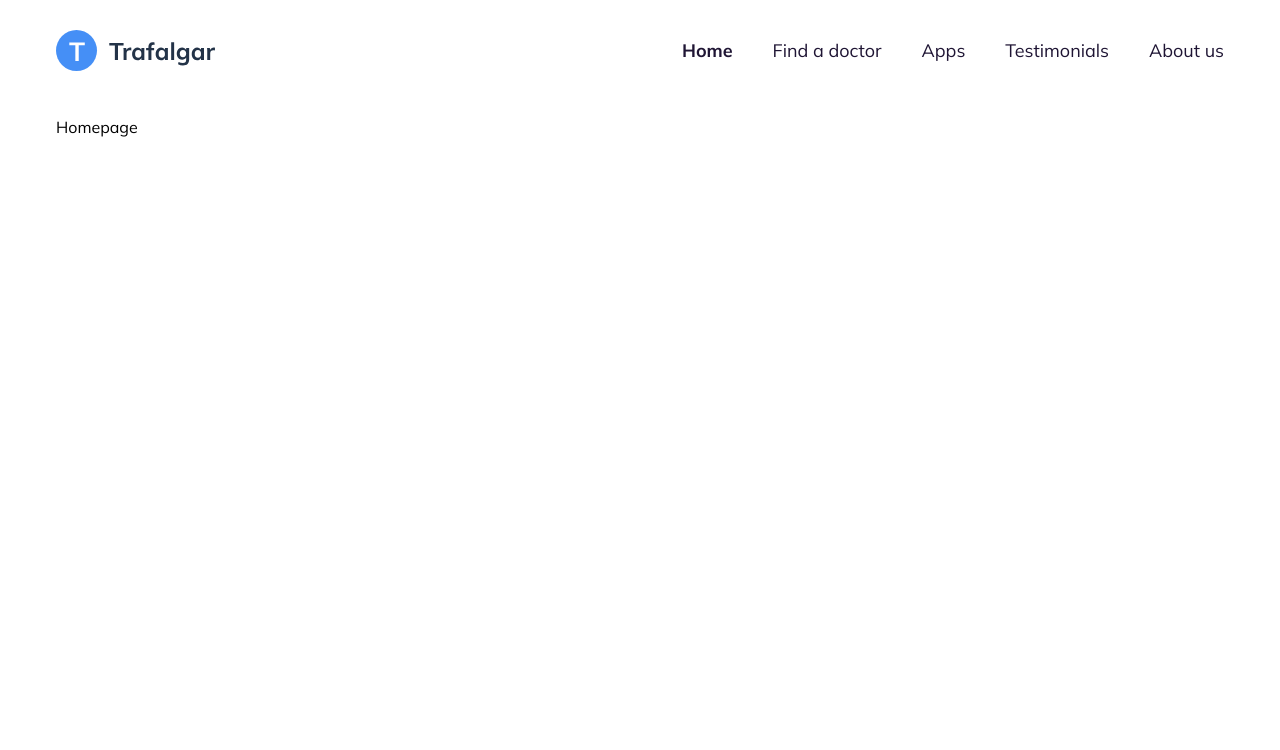
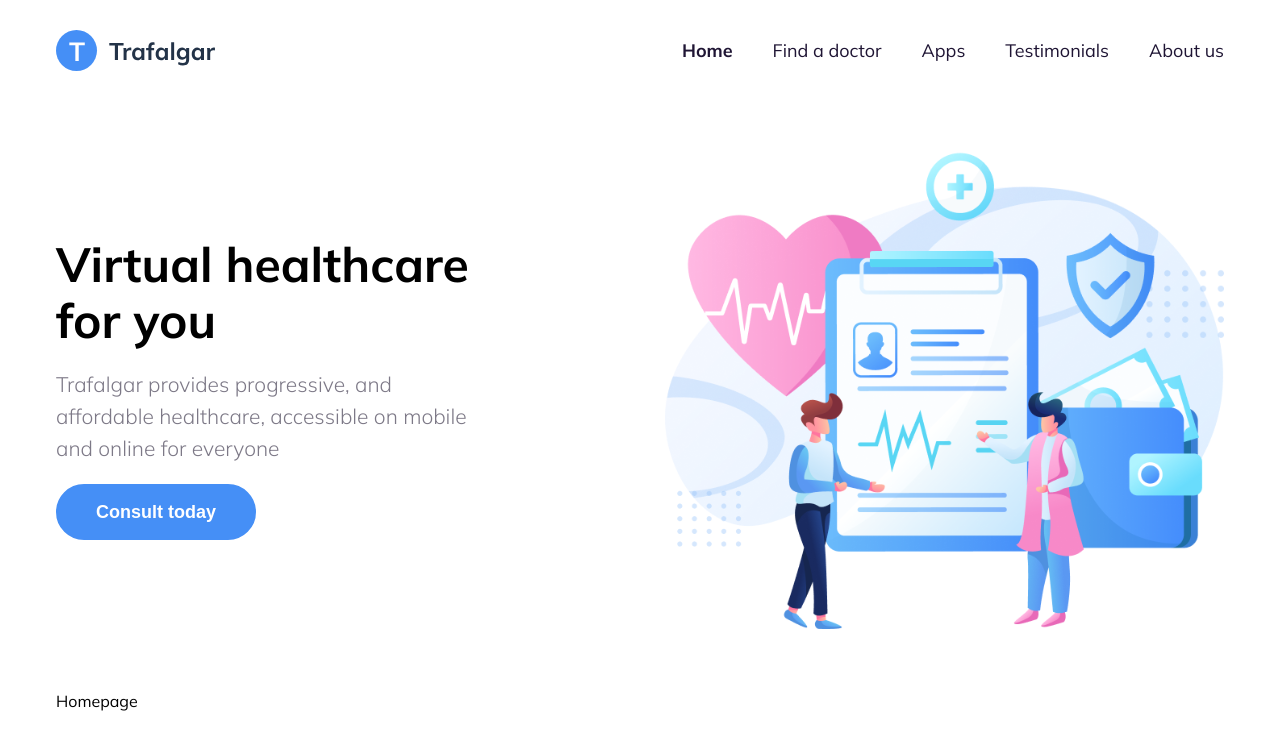
Before and after one commit to tsikatawill/trafalgar, a React (Vite) app: page / in a window 1280 px wide. Shown: the top 750 px of the page. Built offline with nearby package versions, Linux system fonts and the light colour scheme.

Commit message:
chore: import & use hero

```diff
--- a/src/App.jsx
+++ b/src/App.jsx
@@ -1,11 +1,15 @@
 import { Container } from "./components/Container";
+import { Hero } from "./components/Hero";
 import { Navbar } from "./components/Navbar";
 
 function App() {
   return (
     <div className="App">
-      <Navbar />
+      <header>
+        <Navbar />
 
+        <Hero />
+      </header>
       <Container>Homepage</Container>
     </div>
   );
```
